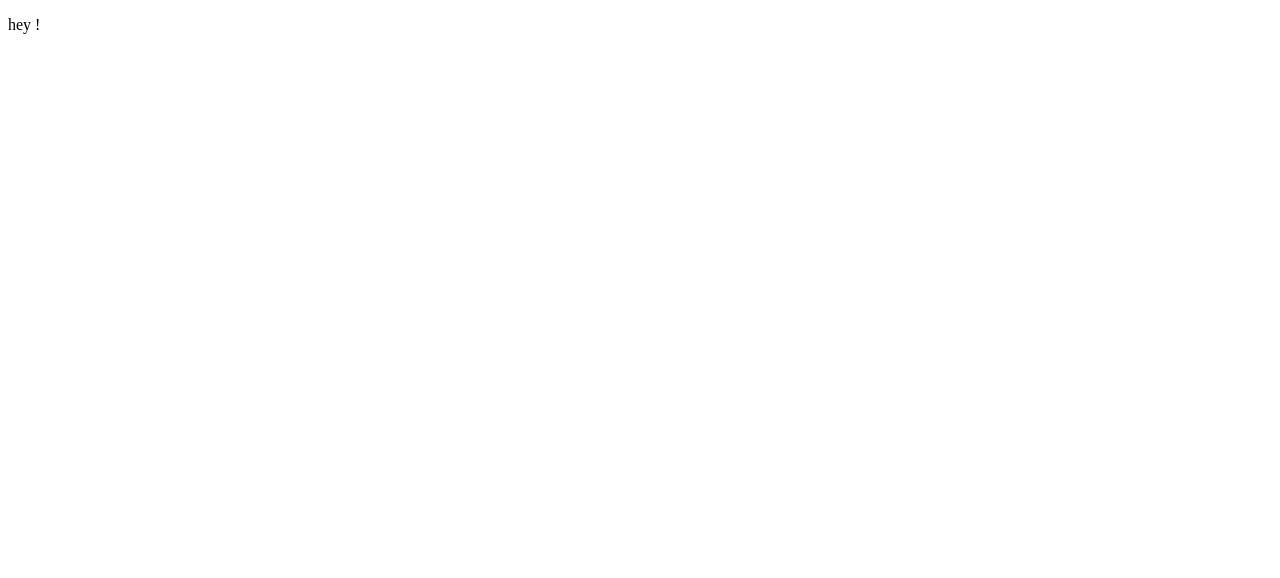
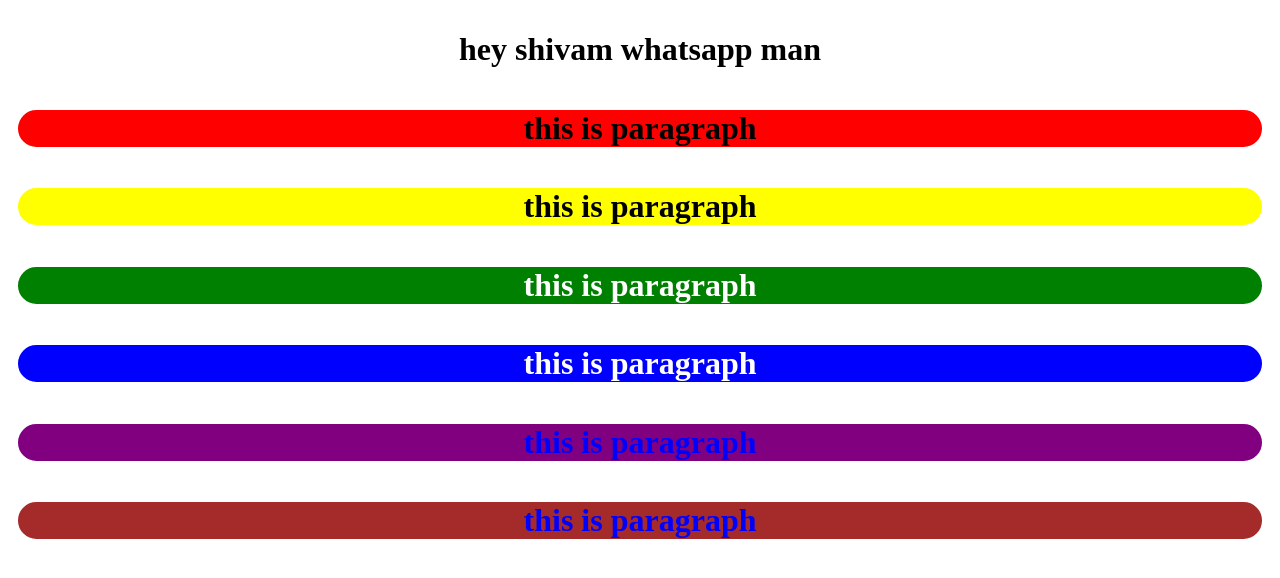
Before and after one commit to 1ShivamPandey/shivamajeetcodes, a plain HTML site: page index.html in a window 1280 px wide. Drawn offline with Linux system fonts and the light colour scheme.

Commit message:
get the code from  here

```diff
--- a/index.html
+++ b/index.html
@@ -4,8 +4,54 @@
     <meta charset="UTF-8">
     <meta name="viewport" content="width=device-width, initial-scale=1.0">
     <title>Document</title>
+
 </head>
+
 <body>
-    <p>hey !</p>
+
+    <h1>hey shivam whatsapp man</h1>
+    <h1 class="text-black" id="background-red"> this is paragraph</h1>
+    <h1 class="text-black" id="background-yellow"> this is paragraph</h1>
+    <h1 class="text-white"id="background-green"> this is paragraph</h1>
+    <h1 class="text-white" id="background-blue"> this is paragraph</h1>
+    <h1 class="text-blue" id="background-purple"> this is paragraph</h1>
+    <h1 class="text-blue" id="background-brown"> this is paragraph</h1>
 </body>
+
+<style>
+     h1 {
+         border:10px solid white;
+         text-align: center;
+         border-radius: 100px;
+     }
+
+     #background-red{
+          background-color:red;
+}
+      #background-yellow{
+           background-color:yellow;
+  }
+       #background-green{
+          background-color:green;
+}
+     #background-blue{
+          background-color:blue;
+}
+     #background-purple{
+          background-color:purple;
+}
+     #background-brown{
+         background-color:brown;
+}
+
+       .text-black{
+           color: black;
+}
+       .text-white{
+          color:white;
+}
+        .text-blue{
+         color:blue;
+}
+  </style>
 </html>
```
